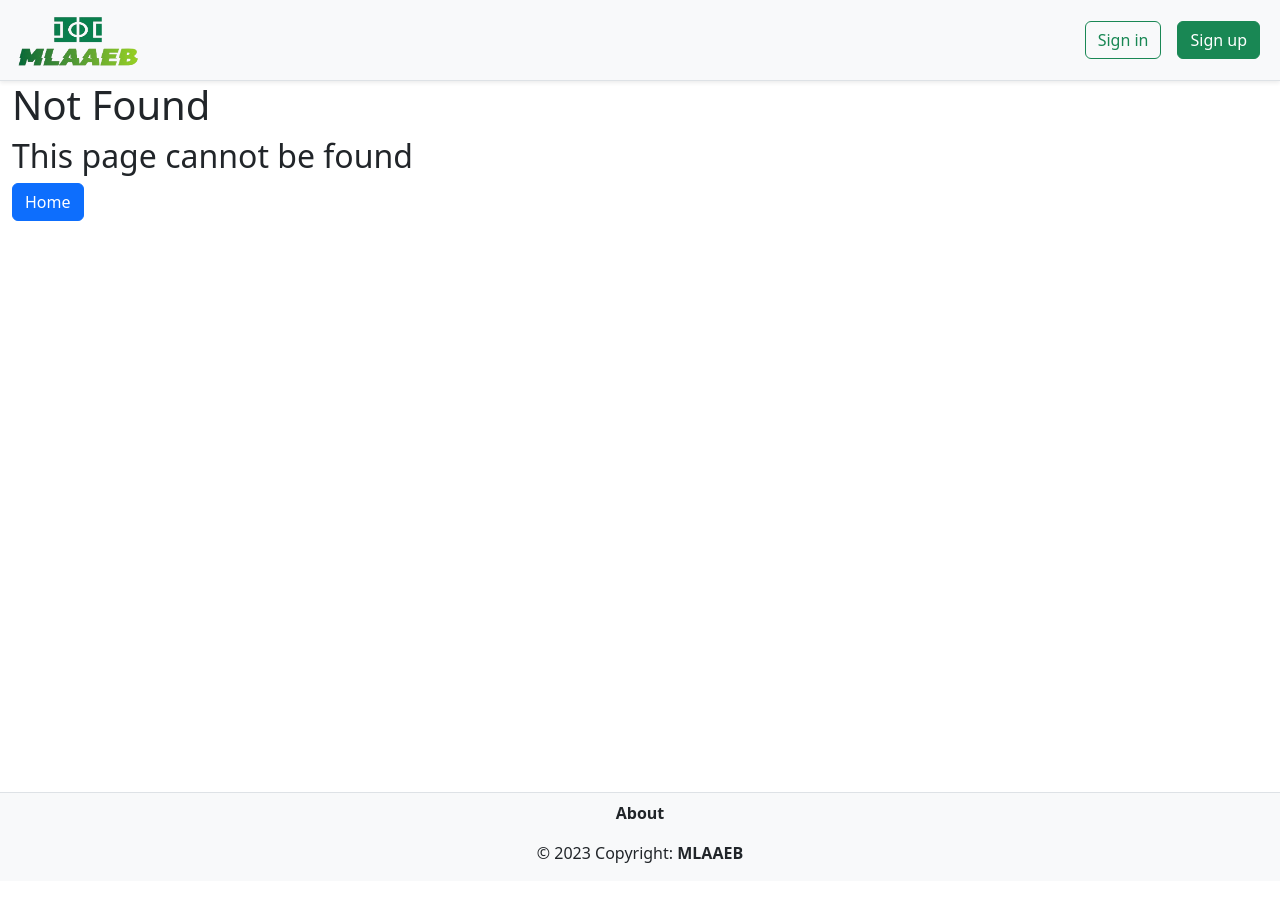
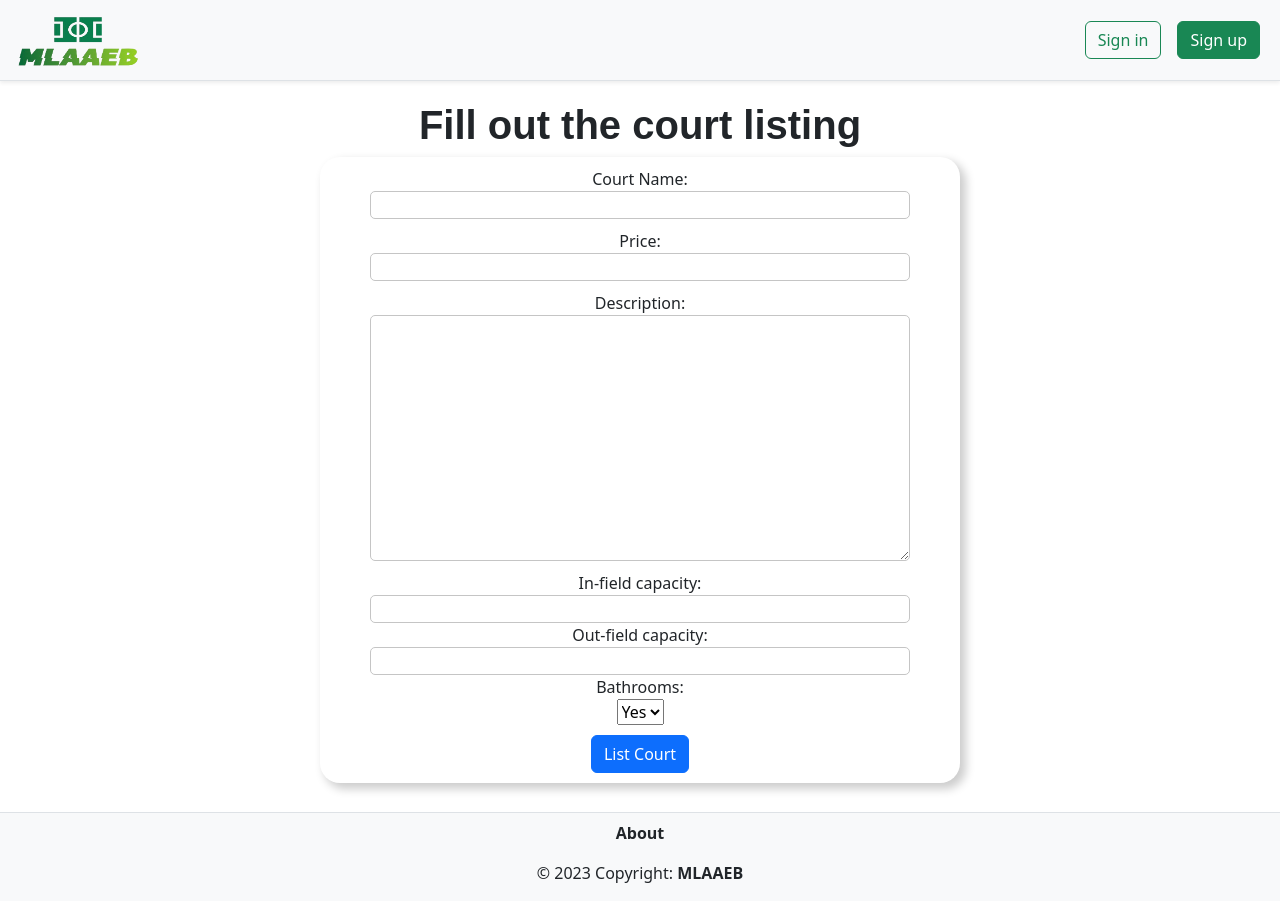
Before and after one commit to AlmajedA/mlaaeb, a Next.js app: page /listCourtPage in a window 1280 px wide. Before the commit this address had no page. Built offline with nearby package versions, Linux system fonts and the light colour scheme.

Commit message:
listCourtPage and payment

```diff
--- /dev/null
+++ b/pages/listCourtPage.js
@@ -0,0 +1,60 @@
+import styles from "../styles/listCourtPage.module.css";
+import "bootstrap/dist/css/bootstrap.min.css";
+import { Container, Row, Col, Form, Button } from "react-bootstrap";
+
+const listCourtPage = () => {
+  return (
+    <div className={styles.container}>
+      <h1>Fill out the court listing</h1>
+      <form>
+        <div className={styles.Field}>
+          <label>Court Name: </label>
+          <input class="text-field" type="text" name="title" required />
+        </div>
+
+        <div className={styles.Field}>
+          <label>Price: </label>
+          <input class="text-field" type="text" name="price" required />
+        </div>
+
+        <div className={styles.Field}>
+          <label>Description: </label>
+          <textarea
+            class="text-field"
+            type="text"
+            name="description"
+            cols={10}
+            rows={10}
+            required
+          ></textarea>
+        </div>
+
+        <div className={styles.Field}>
+          <label for="In-field-capacity">In-field capacity: </label>
+          <input
+            class="text-field"
+            type="text"
+            name="In-field-capacity"
+            required
+          />
+          <label for="Out-field-capacity">Out-field capacity: </label>
+          <input
+            class="text-field"
+            type="text"
+            name="Out-field-capacity"
+            required
+          />
+          <label for="Bathrooms">Bathrooms: </label>
+          <select name="Bathrooms">
+            <option>Yes</option>
+            <option>No</option>
+          </select>
+        </div>
+
+        <Button type="submit">List Court</Button>
+      </form>
+    </div>
+  );
+};
+
+export default listCourtPage;
--- a/styles/dashboard.module.css
+++ b/styles/dashboard.module.css
@@ -9,7 +9,7 @@
 .box {
   background-color: white;
   border-radius: 10px;
-  box-shadow: 5px 5px 10px 1px rgb(0, 0, 0, 12%);
+  box-shadow: 5px 5px 10px 1px rgb(0, 0, 0, 20%);
   padding: 45px;
   margin: 15px 0;
   width: 950px;
--- /dev/null
+++ b/styles/listCourtPage.module.css
@@ -0,0 +1,51 @@
+.container {
+  display: flex;
+  flex-direction: column;
+  align-items: center;
+  justify-content: center;
+  margin-top: 20px;
+  margin-bottom: 20px;
+  width: 100%;
+}
+
+.container h1 {
+  font-family: sans-serif;
+  font-weight: bold;
+}
+
+.container form {
+  display: flex;
+  flex-direction: column;
+  align-items: center;
+  justify-content: center;
+  box-shadow: 5px 5px 10px 1px rgb(0, 0, 0, 20%);
+  border-radius: 20px;
+  width: 50%;
+}
+
+.Field {
+  display: flex;
+  flex-direction: column;
+  align-items: center;
+  justify-content: center;
+  margin-top: 10px;
+  width: 100%;
+
+  padding: 0px 50px 0px 50px;
+}
+
+.container form Button {
+  margin: 10px;
+}
+
+.Field input {
+  width: 100%;
+  border-radius: 5px;
+  border: 1px solid rgb(197, 197, 197);
+}
+
+.Field textarea {
+  width: 100%;
+  border-radius: 5px;
+  border: 1px solid rgb(197, 197, 197);
+}
--- /dev/null
+++ b/styles/payment.module.css
@@ -0,0 +1,16 @@
+.container h1 {
+  font-family: sans-serif;
+  font-weight: bold;
+  align-items: center;
+  justify-content: center;
+}
+
+.paymentContainer {
+  box-shadow: 5px 5px 10px 1px rgb(0, 0, 0, 20%);
+  border-radius: 20px;
+  padding: 10px;
+}
+
+.form Button {
+  margin-top: 10px;
+}
```
Also changed, not shown: pages/payment.js (+8 -9 lines).
